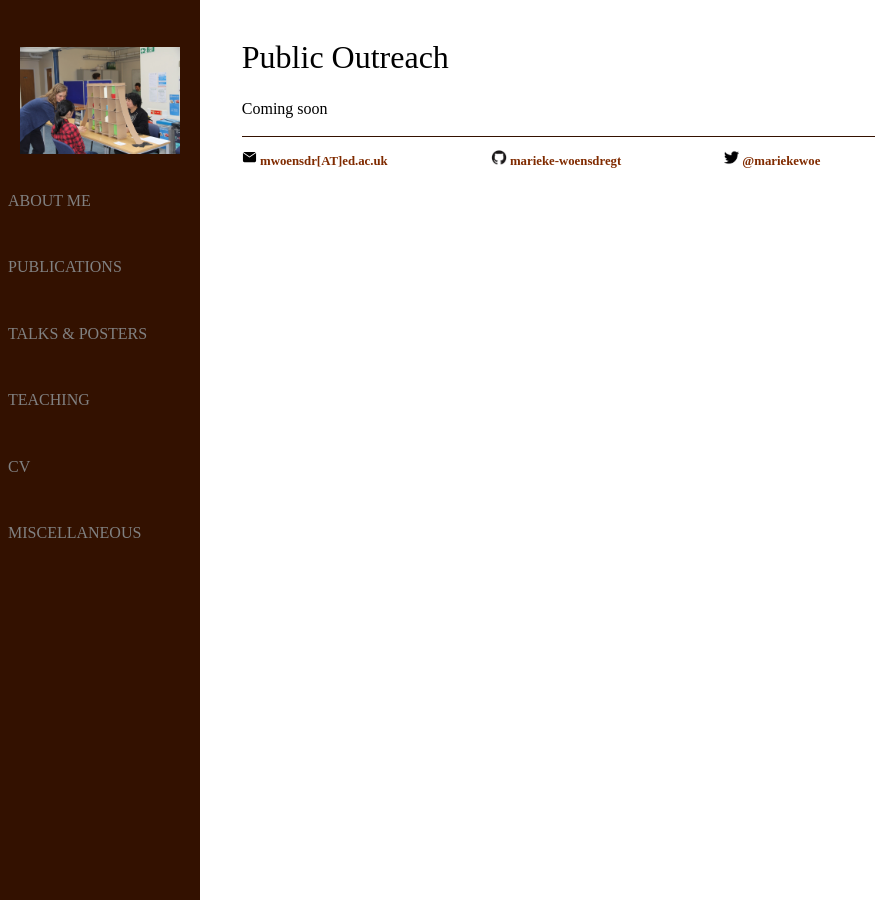
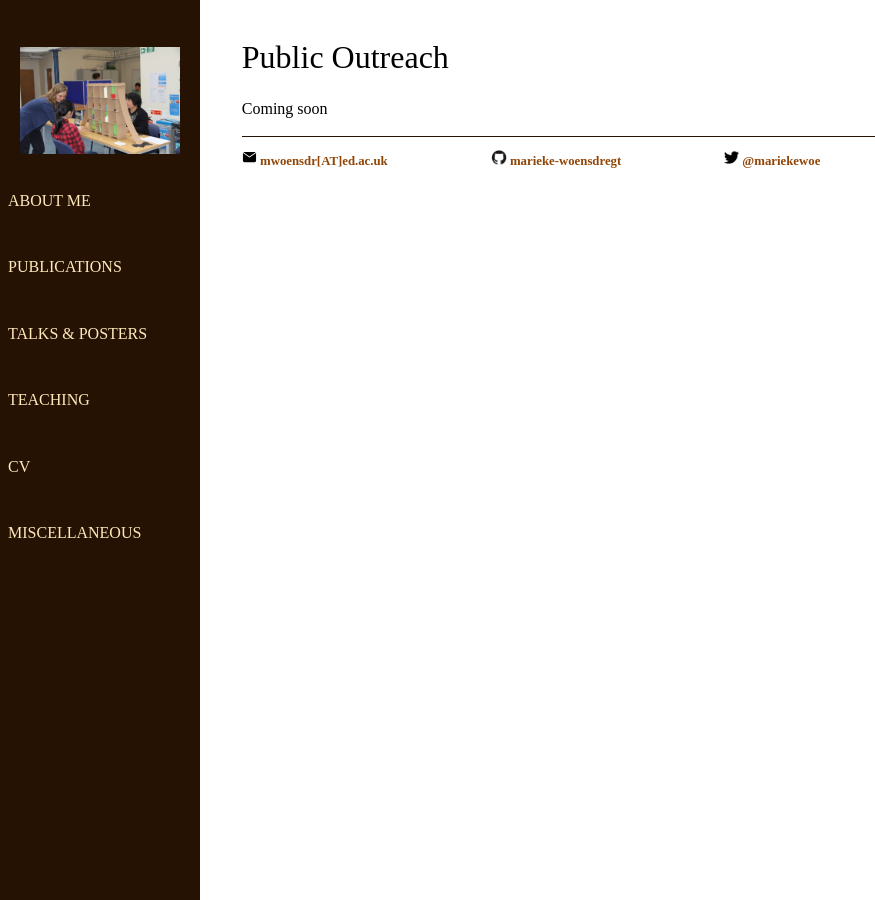
Before and after one commit to marieke-woensdregt/marieke-woensdregt.github.io, a Jekyll site: the page built from public_outreach/index.html, in a window 1280 px wide. Shown: the whole page, without its empty margins (0-875 px from the left). Built offline with Jekyll 4.4.1, drawn with Linux system fonts in a browser that asks for light colours.

Commit message:
Update main.css

```diff
--- a/css/main.css
+++ b/css/main.css
@@ -28,7 +28,7 @@ nav ul li, footer ul li {
 }
 a {
     text-decoration: none;
-    color: #802b00;
+    color: #914608;
 }
 a:hover {
   text-decoration: underline;
@@ -69,7 +69,7 @@ p.small {
     color: #000000;
 }
 footer {
-    border-top: 1px solid #331100;
+    border-top: 1px solid #251202;
     font-size: 0.8em;
 }
 
@@ -106,7 +106,7 @@ sidebar {
   z-index: 1; /* Stay on top */
   top: 0; /* Stay at the top */
   left: 0;
-  background-color: #331100; /* Brown */
+  background-color: #251202; /* Brown */
   overflow-x: hidden; /* Disable horizontal scroll */
   padding-top: 20px;
 }
@@ -116,13 +116,13 @@ sidebar {
   padding: 3px 4px 3px 8px;
   text-decoration: none;
   /* font-size: 25px; */
-  color: #818181;;
+  color: #FFE8BC;
   display: block;
 }
 
 /* When you mouse over the navigation links, change their color */
 .sidenav a:hover {
-  color: #f1f1f1;
+  color: #fff6e6;
 }
 
 /* Style page content */
```
